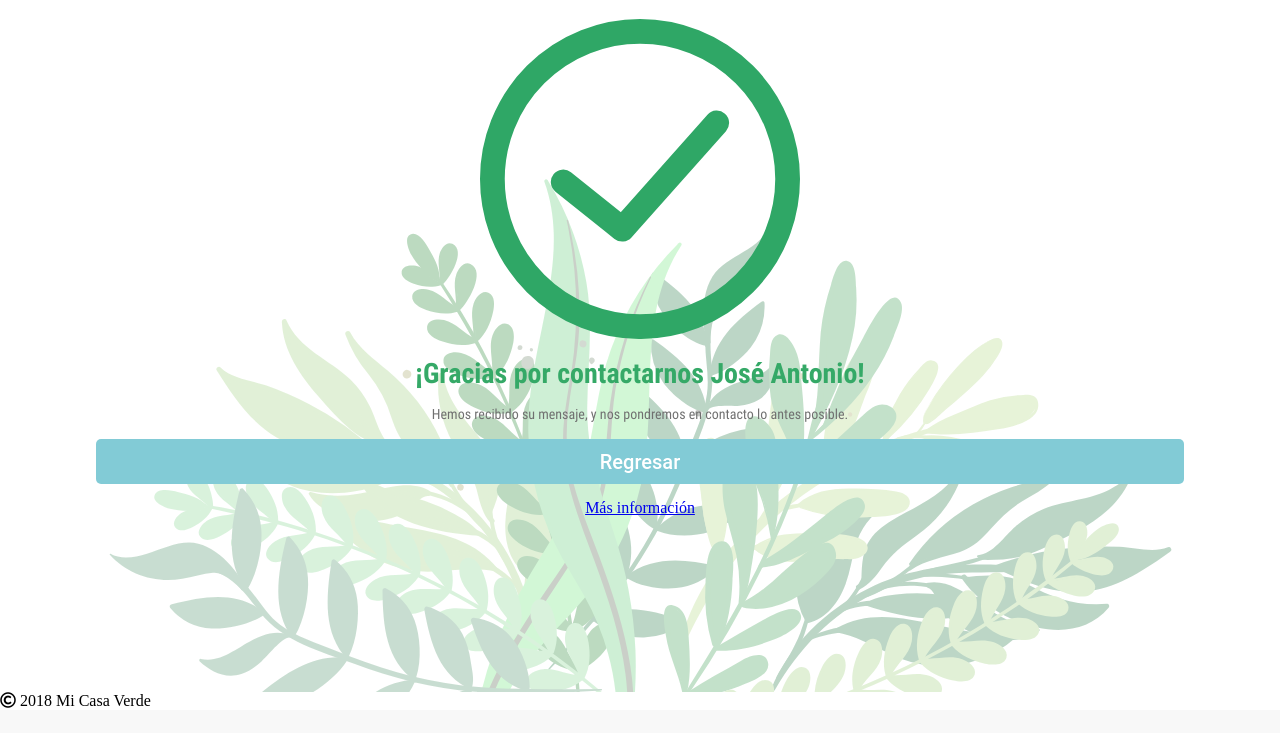
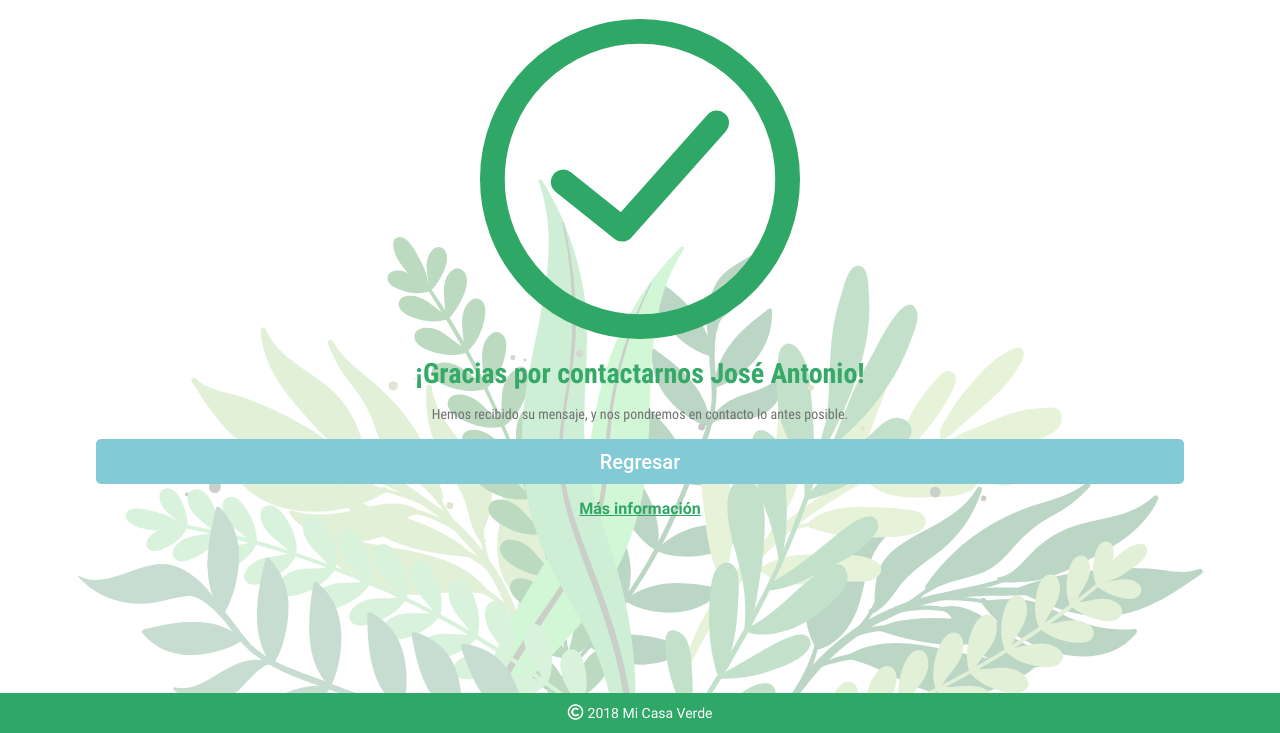
Before and after one commit to ArianSR29/miCasaVerde, a PHP site: page /gracias.php in a window 1280 px wide. Shown: the part 277-1010 px from the top of the page. Before the commit the page ends 985 px from the top, so only its background shows below. Run offline with PHP 8.4, Linux system fonts and the light colour scheme.

Commit message:
cambios fuentes RESDE

```diff
--- a/assets/css/miCasaVerde.css
+++ b/assets/css/miCasaVerde.css
@@ -402,6 +402,9 @@
     }
 }
 @media only screen and (min-width: 800px) {
+    .c-main h1{
+      font-size: 53px;
+    }
     .c-calc-form h5 {
         font-size: 22px;
     }
@@ -432,14 +435,12 @@
     .mdl-textfield__label {
         font-size: 16px !important;
     }
-
     .mdl-textfield--floating-label {
         font-size: 16px !important;
     }
     .mdl-button {
         font-size: 24px !important;
     }
-
 }
 /* ----------------------------------------CAMBIO------------------------------ */
 @media only screen and (min-width: 1025px) {
--- a/gracias.php
+++ b/gracias.php
@@ -7,9 +7,7 @@
     <link rel="shortcut icon" href="assets/img/favicon.svg" type="image/x-icon">
     <link rel="stylesheet" href="assets/css/miCasaVerdeGracias.css">
     <link rel="stylesheet" href="assets/libs/fontawesome/css/fontawesome.css">
-    <link rel="stylesheet" href="assets/libs/fontawesome/css/fa-solid.css">
     <link rel="stylesheet" href="assets/libs/fontawesome/css/fa-regular.css">
-    <link rel="stylesheet" href="assets/libs/fontawesome/css/fa-brands.css">
     <link rel="stylesheet" href="assets/libs/mdl/material.css">
   </head>
   <body>
@@ -32,13 +30,13 @@
         <button class="mdl-button mdl-js-button mdl-button--raised mdl-js-ripple-effect mdl-button--accent info-btn">Regresar</button>
       </div>
       <div class="c-info">
-          <a class="info" href="https://www.gasticom.mx/quienes_somos.html" >Más información</a>
+          <a class="info green66 robotoB" href="https://www.gasticom.mx/quienes_somos.html" >Más información</a>
         </div>
         <!--copyRight-->
-    </div>
-       <i class="far fa-copyright"></i>
-       <span>2018 Mi Casa Verde</span>
-    </div>
+        <div class="c-copyright">
+            <i class="far fa-copyright white"></i>
+            <span class="white fs14 robotoR">2018 Mi Casa Verde</span>
+        </div>
     <script src="assets/libs/mdl/material.js"></script>
   </body>
 </html>
--- a/index.php
+++ b/index.php
@@ -197,7 +197,7 @@
                 <div class="c-comp-title">
                     <span class="fs30 green56 robotoCB">
                         Productos más comprados</span></div>
-                <div class="c-options">
+                <div class="c-options robotoR">
                     <input type="radio" name="comprado-sel" id="rd-populares">
                     <label for="rd-populares">Más populares</label>
                     <input type="radio" name="comprado-sel" id="rd-agua">
```
